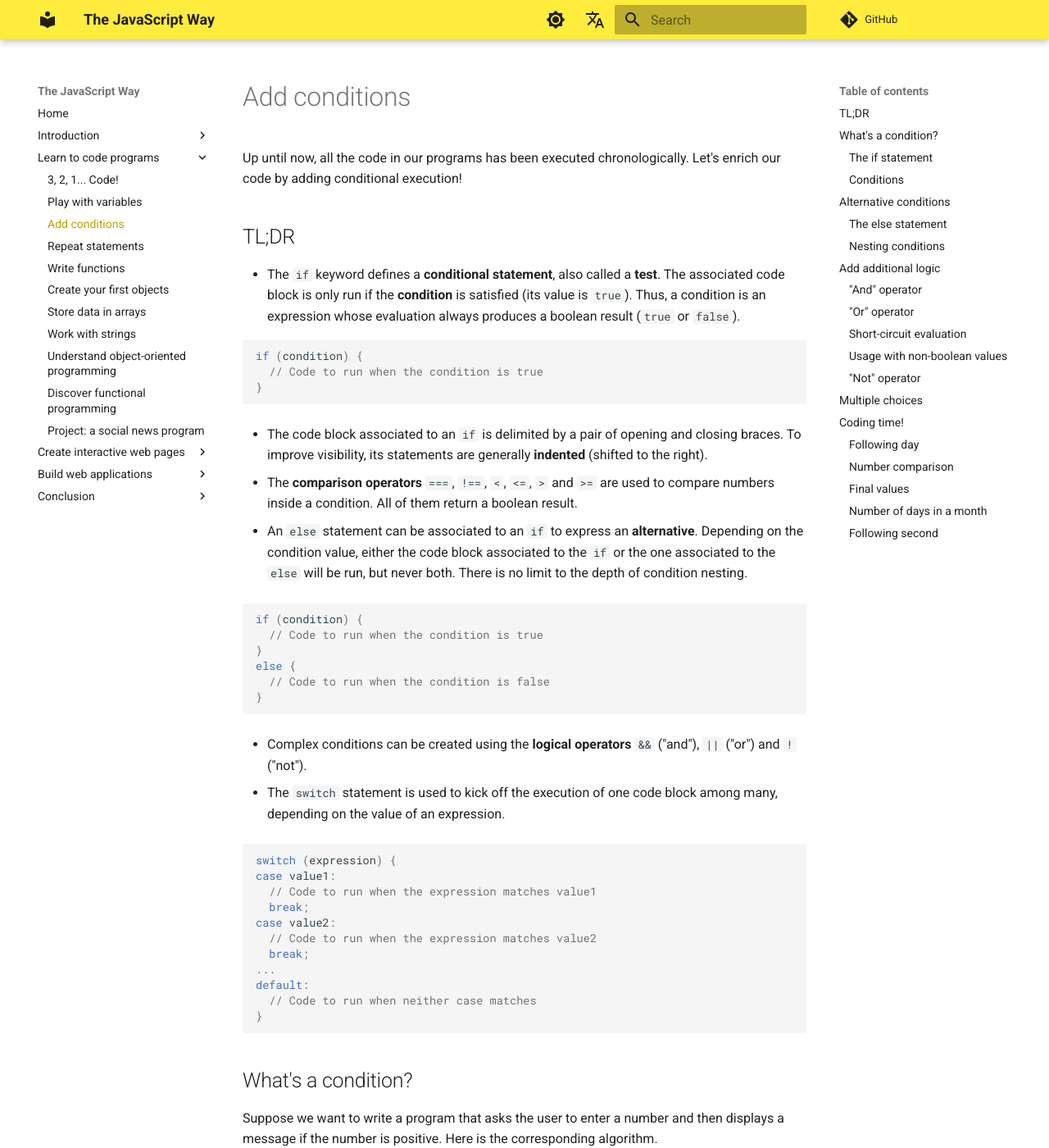
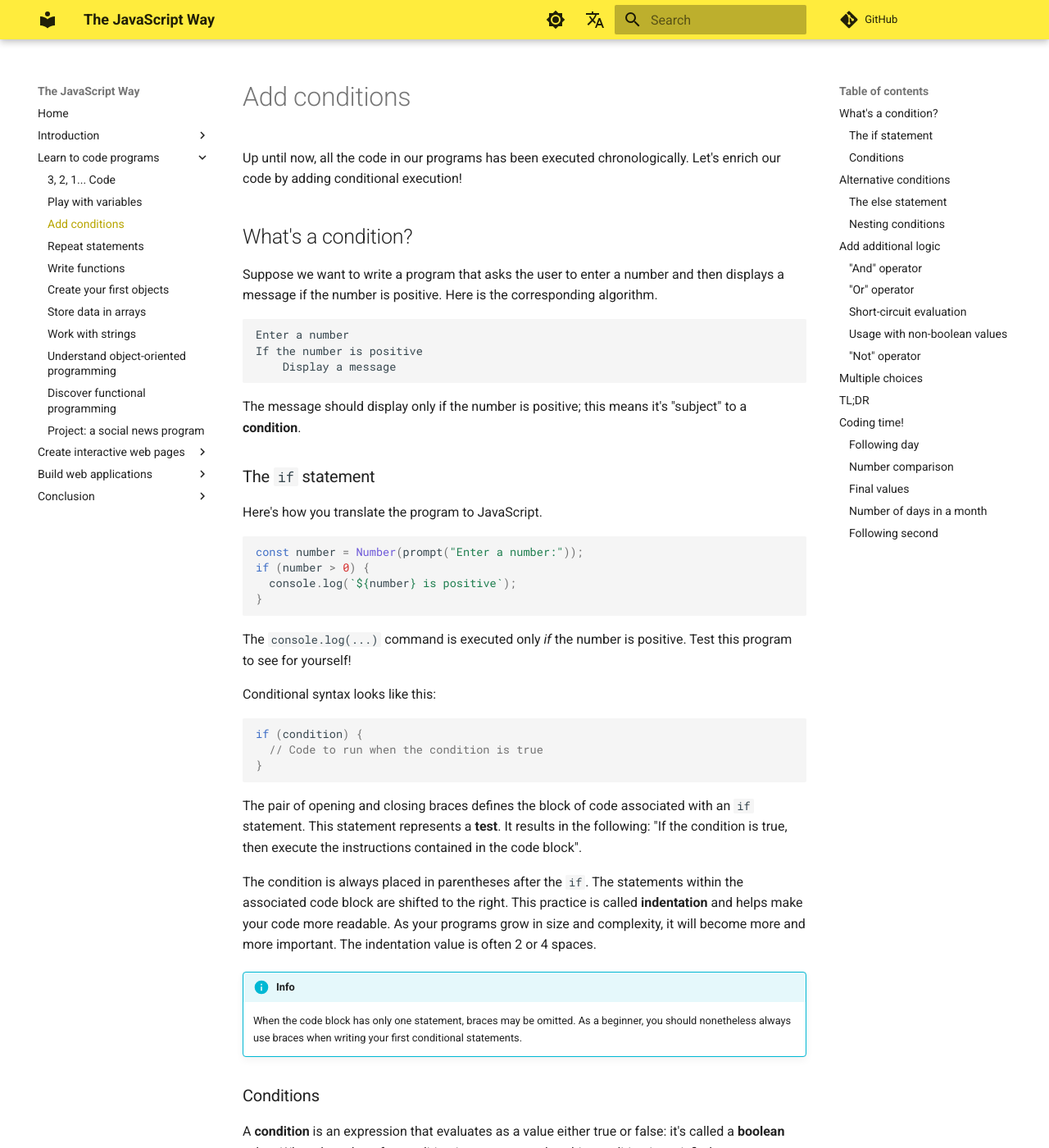
Before and after one commit to thejsway/thejsway, an MkDocs documentation site: the page built from manuscript/chapter03.md, in a window 1280 px wide and 1400 px high. Shown: the whole window at 82% size. Built offline with MkDocs 1.6.1 and Material for MkDocs 9.7.7, drawn with Linux system fonts in a browser that asks for light colours; comment, search, counter and statistics services are not loaded; some of the changed text lies outside the part shown.

Commit message:
Update first five chapters for mkdocs

````diff
--- a/manuscript/chapter01.md
+++ b/manuscript/chapter01.md
@@ -1,22 +1,6 @@
-# 3, 2, 1... Code!
+# 3, 2, 1... Code
 
 Let's get started! This chapter will introduce you to the fundamentals of programming including values, types, and program structure.
-
-## TL;DR
-
-* The JavaScript command `console.log()` shows a message in the **console**, an information zone available in most JavaScript environments.
-
-* A **value** is a piece of information. The **type** of a value defines its role and the operations applicable to it.
-
-* The JavaScript language uses the **number** type to represent a numerical value (with or without decimals) and the **string** type to represent text.
-
-* A string value is surrounded by a pair of single quotes (`'...'`) or a pair of quotation marks (`"..."`).
-
-* Arithmetic operations between numbers are provided by the `+`, `-`, `*` and `/` operators. Applied to two strings, the `+` operator joins them together. This operation is called **concatenation**.
-
-* A computer program is made of several **lines of code** read sequentially during execution.
-
-* **Comments** (`// ...` or `/* ... */`) are non-executed parts of code. They form a useful program documentation.
 
 ## Your first program
 
--- a/manuscript/chapter03.md
+++ b/manuscript/chapter03.md
@@ -1,49 +1,6 @@
 # Add conditions
 
 Up until now, all the code in our programs has been executed chronologically. Let's enrich our code by adding conditional execution!
-
-## TL;DR
-
-* The `if` keyword defines a **conditional statement**, also called a **test**. The associated code block is only run if the **condition** is satisfied (its value is `true`). Thus, a condition is an expression whose evaluation always produces a boolean result (`true` or `false`).
-
-```js
-if (condition) {
-  // Code to run when the condition is true
-}
-```
-
-* The code block associated to an `if` is delimited by a pair of opening and closing braces. To improve visibility, its statements are generally **indented** (shifted to the right).
-
-* The **comparison operators** `===`, `!==`, `<`, `<=`, `>` and `>=` are used to compare numbers inside a condition. All of them return a boolean result.
-
-* An `else` statement can be associated to an `if` to express an **alternative**. Depending on the condition value, either the code block associated to the `if` or the one associated to the `else` will be run, but never both. There is no limit to the depth of condition nesting.
-
-```js
-if (condition) {
-  // Code to run when the condition is true
-}
-else {
-  // Code to run when the condition is false
-}
-```
-
-* Complex conditions can be created using the **logical operators** `&&` ("and"), `||` ("or") and `!` ("not").
-
-* The `switch` statement is used to kick off the execution of one code block among many, depending on the value of an expression.
-
-```js
-switch (expression) {
-case value1:
-  // Code to run when the expression matches value1
-  break;
-case value2:
-  // Code to run when the expression matches value2
-  break;
-...
-default:
-  // Code to run when neither case matches
-}
-```
 
 ## What's a condition?
 
@@ -82,7 +39,9 @@
 
 The condition is always placed in parentheses after the `if`. The statements within the associated code block are shifted to the right. This practice is called **indentation** and helps make your code more readable. As your programs grow in size and complexity, it will become more and more important. The indentation value is often 2 or 4 spaces.
 
-I> When the code block has only one statement, braces may be omitted. As a beginner, you should nonetheless always use braces when writing your first conditions.
+!!! info
+
+    When the code block has only one statement, braces may be omitted. As a beginner, you should nonetheless always use braces when writing your first conditional statements.
 
 ### Conditions
 
@@ -210,7 +173,9 @@
 
 Suppose you want to check if a number is between 0 and 100. You're essentially checking if it's "greater than or equal to 0" and "less than or equal to 100". Both sub-conditions must be satisfied at the same time.
 
-I> The expression `0 <= number <= 100` is correct from a mathematical point of view but cannot be written in JavaScript (neither in most other programming languages).
+!!! info
+
+    The expression `0 <= number <= 100` is correct from a mathematical point of view but cannot be written in JavaScript (neither in most other programming languages).
 
 Here's how you'd translate that same check into JS.
 
@@ -389,6 +356,49 @@
 
 The previous example show `"x = abc"` (the correct result) but also `"x = def"`.
 
+## TL;DR
+
+* The `if` keyword defines a **conditional statement**, also called a **test**. The associated code block is only run if the **condition** is satisfied (its value is `true`). Thus, a condition is an expression whose evaluation always produces a boolean result (`true` or `false`).
+
+```js
+if (condition) {
+  // Code to run when the condition is true
+}
+```
+
+* The code block associated to an `if` is delimited by a pair of opening and closing braces. To improve visibility, its statements are generally **indented** (shifted to the right).
+
+* The **comparison operators** `===`, `!==`, `<`, `<=`, `>` and `>=` are used to compare numbers inside a condition. All of them return a boolean result.
+
+* An `else` statement can be associated to an `if` to express an **alternative**. Depending on the condition value, either the code block associated to the `if` or the one associated to the `else` will be run, but never both. There is no limit to the depth of condition nesting.
+
+```js
+if (condition) {
+  // Code to run when the condition is true
+}
+else {
+  // Code to run when the condition is false
+}
+```
+
+* Complex conditions can be created using the **logical operators** `&&` ("and"), `||` ("or") and `!` ("not").
+
+* The `switch` statement is used to kick off the execution of one code block among many, depending on the value of an expression.
+
+```js
+switch (expression) {
+case value1:
+  // Code to run when the expression matches value1
+  break;
+case value2:
+  // Code to run when the expression matches value2
+  break;
+...
+default:
+  // Code to run when neither case matches
+}
+```
+
 ## Coding time!
 
 Here are a few pieces of advice about these exercises:
@@ -448,8 +458,8 @@
 
 Write a program that asks for a time under the form of three information (hours, minutes, seconds). The program calculates and shows the time one second after. Incorrect inputs must be taken into account.
 
-> This is not as simple as it seems... Look at the following results to see for yourself:
->
-> * 14h17m59s => 14h18m0s
-> * 6h59m59s => 7h0m0s
-> * 23h59m59s => 0h0m0s (midnight)
+This is not as simple as it seems... Look at the following results to see for yourself:
+
+* 14h17m59s should give 14h18m0s
+* 6h59m59s should give 7h0m0s
+* 23h59m59s should give 0h0m0s (midnight)
````
Also changed, not shown: other parts of manuscript/chapter01.md (+26 -4 lines), other parts of manuscript/chapter03.md (+9 -3 lines), manuscript/chapter02.md (+35 -25 lines), manuscript/chapter04.md (+35 -29 lines), manuscript/chapter05.md (+62 -54 lines).
